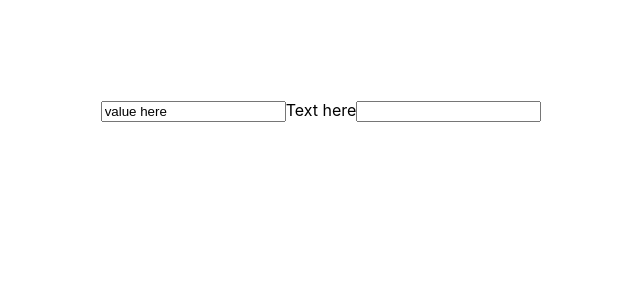
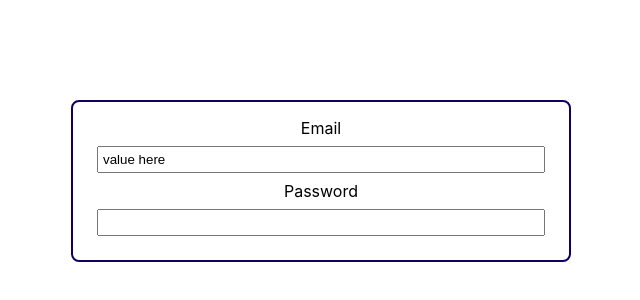
Before and after one commit to ckoukoutchos/Validus, a React (Create React App) app: page / in a window 1280 px wide. Shown: the top 300 px of the page, without its empty margins (29-669 px from the left). Built offline with nearby package versions, Linux system fonts and the light colour scheme.

Commit message:
added demo email form

```diff
--- a/src/App.css
+++ b/src/App.css
@@ -4,3 +4,8 @@
   margin: 100px;
   text-align: center;
 }
+
+.login {
+  border: 2px solid rgb(14, 1, 97);
+  border-radius: 8px;
+}
--- a/src/App.js
+++ b/src/App.js
@@ -3,38 +3,40 @@ import './App.css';
 
 import FormGroup from './FormGroup';
 import FormField from './FormField';
-import FormSugar from './FormSugar';
 import FormCheck from './FormCheck';
 
 class App extends Component {
   render() {
     return (
       <div className="center">
-        <FormGroup groupName="1" onBlur={() => console.log('blur')}>
-          <FormField fieldName={1} type="text" value="value here" />
-          <label>Text here</label>
+        <div className="login">
+          <FormGroup
+            groupName="1"
+            style={{
+              display: 'flex',
+              flexDirection: 'column',
+              padding: '16px'
+            }}
+            onBlur={() => console.log('blur')}
+          >
+            <label>Email</label>
+            <FormField
+              fieldName={1}
+              type="text"
+              style={{ margin: '8px', padding: '4px' }}
+              value="value here"
+            />
+            <label>Password</label>
             <FormField
               fieldName={2}
+              style={{ margin: '8px', padding: '4px' }}
               type="text"
               formCheck={[FormCheck.required, FormCheck.min(2)]}
               onBlur={() => console.log('Blurred')}
             />
           </FormGroup>
-        {/* {FormSugar.field(['name', 'text', 'tim', [FormCheck.required]])}
-
-        {FormSugar.group([
-          'aGroup',
-          [
-            FormSugar.field([
-              'name',
-              'text',
-              'bob',
-              [FormCheck.required],
-              newState => console.log('field', newState)
-            ])
-          ],
-          newState => console.log('group', newState)
-        ])} */}
+        </div>
+        <div />
       </div>
     );
   }
--- a/src/FormGroup.js
+++ b/src/FormGroup.js
@@ -89,9 +89,11 @@ class FormGroup extends Component {
         }
       }
     );
-    console.log(addPropsToChildren);
     return (
-      <form onSubmit={evt => this.submitHandler(this.state)}>
+      <form
+        style={this.props.style}
+        onSubmit={evt => this.submitHandler(this.state)}
+      >
         {addPropsToChildren}
       </form>
     );
```
Lines whose indentation alone changed are shown as unchanged.
